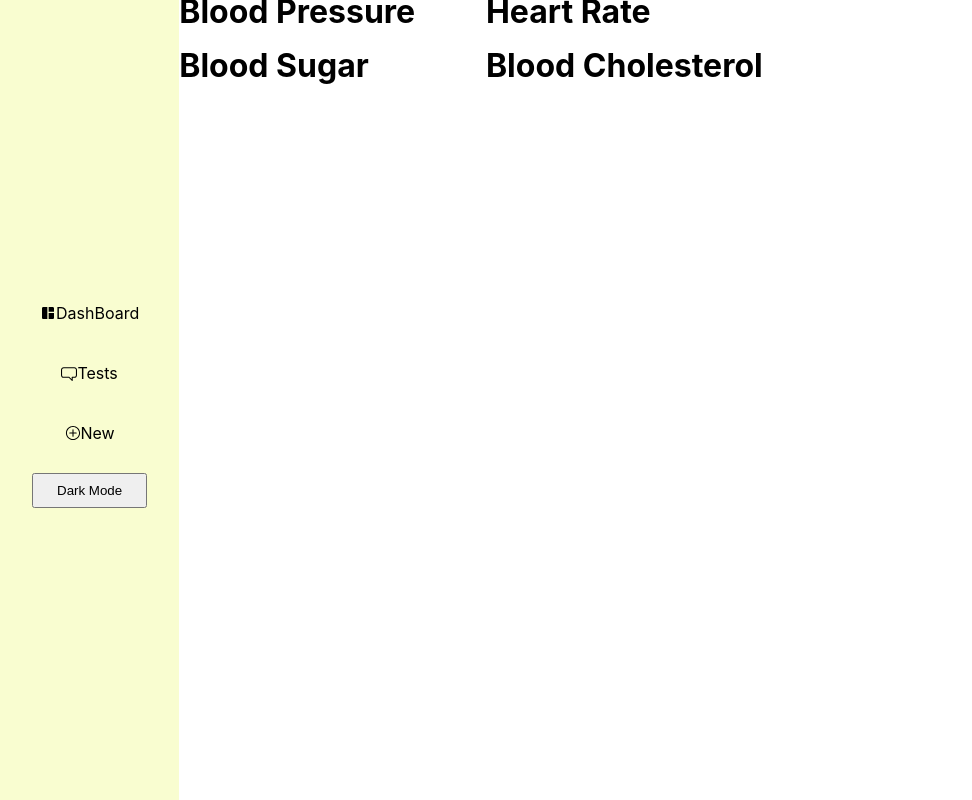
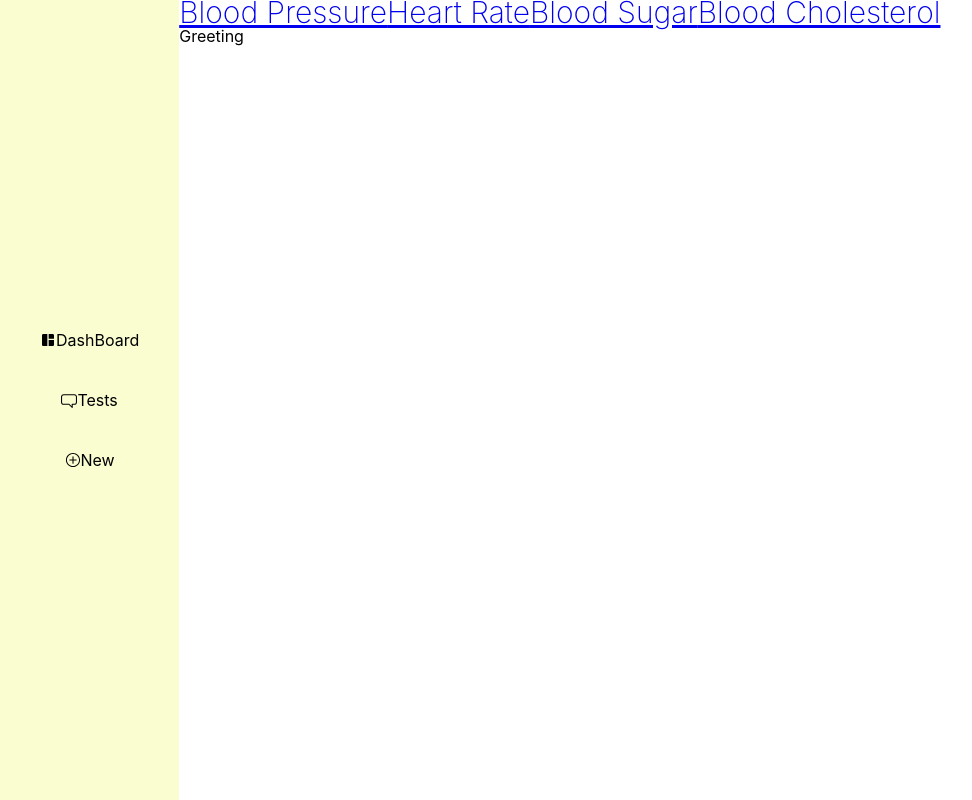
Before and after one commit to IkenNwa/Holiday-Challenge, a React (Vite) app in the folder December-challenge/: page /tests in a window 1280 px wide. Shown: the whole page, without its empty margins (0-972 px from the left). Built offline with nearby package versions, Linux system fonts and the light colour scheme.

Commit message:
Worked on tests Page With Nested Routes

```diff
--- a/December-challenge/src/App.css
+++ b/December-challenge/src/App.css
@@ -71,3 +71,10 @@
   border-radius: 20px;
   box-shadow: 0px 10px 10px #23232354 ;
 }
+.flex-nav{
+  display: flex;
+}
+.item{
+  font-size: 30px;
+  font-weight: 200;
+}
--- a/December-challenge/src/components/BCPage.jsx
+++ b/December-challenge/src/components/BCPage.jsx
@@ -0,0 +1,9 @@
+import React from 'react'
+
+function BCPage() {
+  return (
+    <div>BCPage</div>
+  )
+}
+
+export default BCPage
--- a/December-challenge/src/components/BPPage.jsx
+++ b/December-challenge/src/components/BPPage.jsx
@@ -0,0 +1,9 @@
+import React from 'react'
+
+function BPPage() {
+  return (
+    <div>BPPage</div>
+  )
+}
+
+export default BPPage
--- a/December-challenge/src/components/BSPage.jsx
+++ b/December-challenge/src/components/BSPage.jsx
@@ -0,0 +1,8 @@
+
+function BSPage() {
+  return (
+    <div>BSPage</div>
+  )
+}
+
+export default BSPage
--- /dev/null
+++ b/December-challenge/src/components/Greeting.jsx
@@ -0,0 +1,8 @@
+
+function Greeting() {
+  return (
+    <div>Greeting</div>
+  )
+}
+
+export default Greeting
--- a/December-challenge/src/components/HRPage.jsx
+++ b/December-challenge/src/components/HRPage.jsx
@@ -0,0 +1,9 @@
+import React from 'react'
+
+function HRPage() {
+  return (
+    <div>HRPage</div>
+  )
+}
+
+export default HRPage
--- /dev/null
+++ b/December-challenge/src/components/MiniNav.jsx
@@ -0,0 +1,31 @@
+import React from 'react'
+import { NavLink } from 'react-router-dom';
+
+function MiniNav() {
+  return (
+    <div className="flex-nav">
+      <NavLink to="/tests/bp">
+        <div className="item">
+          <p>Blood Pressure</p>
+        </div>
+      </NavLink>
+      <NavLink to="/tests/hr">
+        <div className="item">
+          <p>Heart Rate</p>
+        </div>
+      </NavLink>
+      <NavLink to="/tests/bs">
+        <div className="item">
+          <p>Blood Sugar</p>
+        </div>
+      </NavLink>
+      <NavLink to="/tests/bc">
+        <div className="item">
+          <p>Blood Cholesterol</p>
+        </div>
+      </NavLink>
+    </div>
+  );
+}
+
+export default MiniNav
--- a/December-challenge/src/components/Navigation.jsx
+++ b/December-challenge/src/components/Navigation.jsx
@@ -18,7 +18,6 @@ function Navigation() {
         <RxPlusCircled />
         <p>New</p>
       </Link>
-      <button className="nav-item">Dark Mode</button>
     </div>
   );
 }
--- a/December-challenge/src/components/Router.jsx
+++ b/December-challenge/src/components/Router.jsx
@@ -1,7 +1,12 @@
 import React from "react";
 import { Routes, Route } from "react-router-dom";
 import AddNew from "./AddNew";
+import BPPage from "./BPPage";
+import HRPage from "./HRPage";
+import BCPage from "./BCPage"
 import Dashboard from "./Dashboard";
+import Greeting from "./Greeting";
+import BSPage from "./BSPage"
 import Login from "./Login";
 import PageNotFound from "./PageNotFound";
 import Tests from "./Tests";
@@ -14,7 +19,11 @@ function Router() {
         <Route path="/" element={<Login />} />
         <Route path="/dashboard" element={<Dashboard />} />
         <Route path="/tests" element={<Tests/>}>
-
+          <Route index element={<Greeting />} />
+          <Route path="/tests/bp" element={<BPPage />} />
+          <Route path="/tests/bs" element={<BSPage />} />
+          <Route path="/tests/hr" element={<HRPage />} />
+          <Route path="/tests/bc" element={<BCPage />} />
         </Route>
         <Route path="/addNew" element={<AddNew />} />
         <Route path="*" element={<PageNotFound />} />
--- a/December-challenge/src/components/Tests.jsx
+++ b/December-challenge/src/components/Tests.jsx
@@ -1,4 +1,6 @@
 import React from 'react'
+import { Outlet } from 'react-router-dom';
+import MiniNav from './MiniNav';
 import Navigation from './Navigation'
 
 function Tests() {
@@ -6,20 +8,8 @@ function Tests() {
     <div className="disp">
       <Navigation />
       <div>
-      <div className="grid">
-        <div className="item">
-          <h1>Blood Pressure</h1>
-        </div>
-        <div className="item">
-          <h1>Heart Rate</h1>
-        </div>
-        <div className="item">
-          <h1>Blood Sugar</h1>
-        </div>
-        <div className="item">
-          <h1>Blood Cholesterol</h1>
-        </div>
-      </div>
+      <MiniNav />
+      <Outlet />
       </div>
     </div>
   );
```
